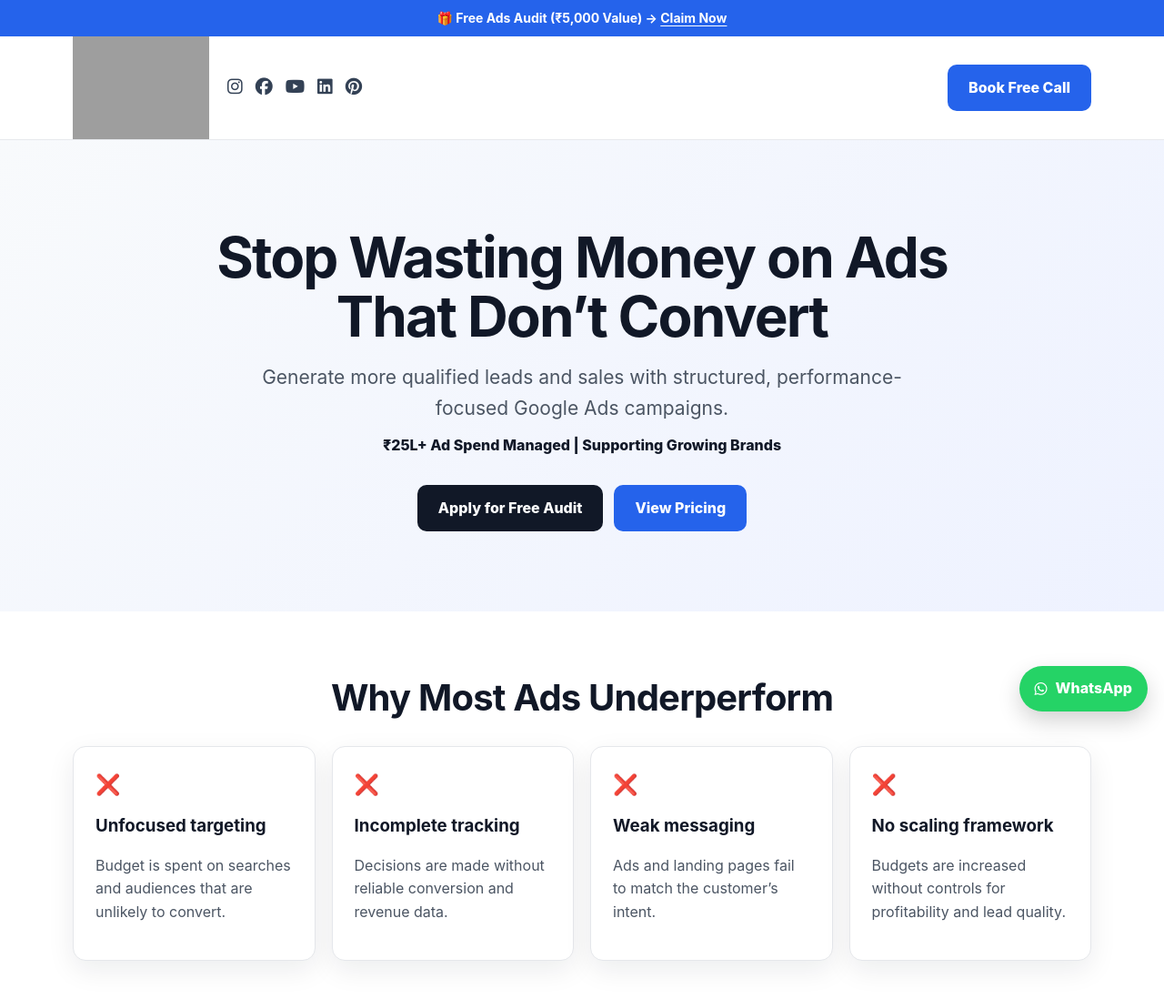
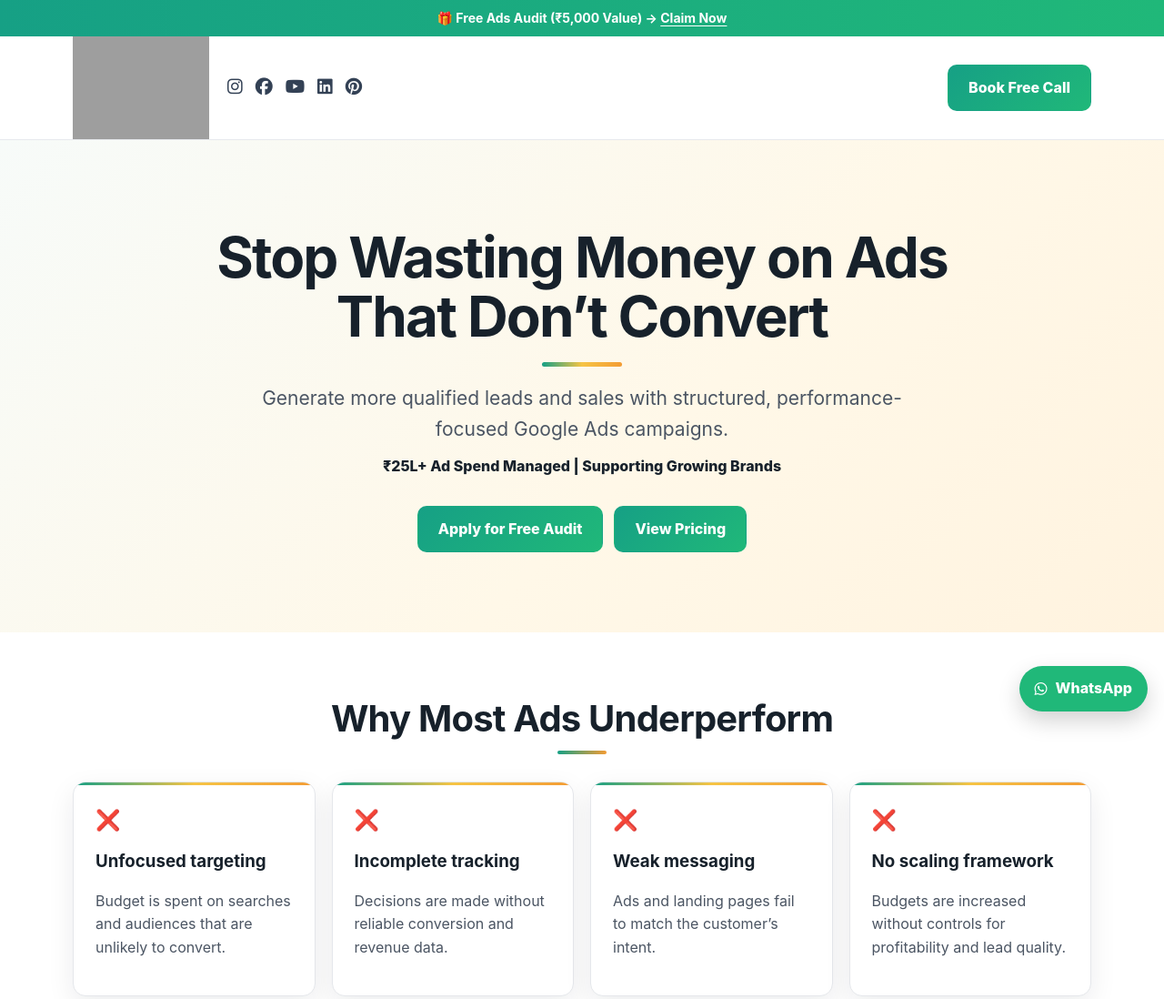
Before and after one commit to manishpanchal261-arch/scalewithmanish.com, a plain HTML site: page index.html in a window 1280 px wide. Shown: the top 1098 px of the page at 91% size. Drawn offline with Linux system fonts and the light colour scheme; grey boxes are pictures that could not be loaded.

Commit message:
Update index.html

```diff
--- a/index.html
+++ b/index.html
@@ -3,7 +3,7 @@
 <head>
   <meta charset="utf-8">
   <meta name="viewport" content="width=device-width, initial-scale=1">
-  <meta name="theme-color" content="#2563eb">
+  <meta name="theme-color" content="#16a085">
   <meta name="description" content="Apply for a free Google Ads growth audit from ScaleWithManish. Get campaign, tracking, wasted-spend and growth recommendations.">
   <meta name="robots" content="index,follow">
   <link rel="canonical" href="https://scalewithmanish.com/">
@@ -28,15 +28,17 @@
 
   <style>
     :root{
-      --blue:#2563eb;
-      --blue-dark:#1d4ed8;
-      --ink:#111827;
+      --blue:#16a085;
+      --blue-dark:#0f7f6f;
+      --ink:#17212b;
       --muted:#4b5563;
       --line:#e5e7eb;
-      --soft:#f8fafc;
-      --dark:#0f172a;
-      --card-dark:#1f2937;
-      --green:#25d366;
+      --soft:#f7fbf9;
+      --dark:#17212b;
+      --card-dark:#22313d;
+      --green:#20b879;
+      --orange:#f39c34;
+      --yellow:#f6c445;
       --radius:14px;
       --shadow:0 10px 30px rgba(15,23,42,.08);
       --max:1120px;
@@ -58,7 +60,7 @@
 
     .top-offer{
       position:relative;
-      background:var(--blue);
+      background:linear-gradient(90deg,var(--blue),#20b879);
       color:#fff;
       text-align:center;
       padding:9px 16px;
@@ -86,7 +88,7 @@
     .logo{width:150px}
     .socials{display:flex;gap:14px;font-size:19px}
     .socials a{color:#334155;text-decoration:none}
-    .socials a:hover{color:var(--blue)}
+    .socials a:hover{color:var(--orange)}
 
     .btn{
       display:inline-flex;
@@ -97,7 +99,7 @@
       padding:12px 22px;
       border-radius:10px;
       border:1px solid transparent;
-      background:var(--ink);
+      background:linear-gradient(135deg,var(--blue),#20b879);
       color:#fff;
       text-decoration:none;
       font-weight:800;
@@ -105,16 +107,37 @@
       transition:.2s ease;
     }
     .btn:hover{transform:translateY(-1px);box-shadow:0 8px 20px rgba(15,23,42,.15)}
-    .btn-blue{background:var(--blue)}
+    .btn-blue{background:linear-gradient(135deg,var(--blue),#20b879)}
     .btn-blue:hover{background:var(--blue-dark)}
     .btn-outline{background:#fff;color:var(--ink);border-color:var(--line)}
 
     .hero{
       padding:96px 0 88px;
-      background:linear-gradient(135deg,#f8fafc 0%,#eef2ff 100%);
+      background:linear-gradient(135deg,#f7fbf9 0%,#fff8e8 58%,#fff3df 100%);
       text-align:center;
     }
     .hero h1{max-width:850px;margin:0 auto 18px;font-size:clamp(36px,5vw,62px);line-height:1.05;letter-spacing:-.03em}
+
+    .hero h1::after{
+      content:"";
+      display:block;
+      width:88px;
+      height:5px;
+      margin:18px auto 0;
+      border-radius:999px;
+      background:linear-gradient(90deg,var(--blue),var(--yellow),var(--orange));
+    }
+    .section h2::after{
+      content:"";
+      display:block;
+      width:54px;
+      height:4px;
+      margin:12px auto 0;
+      border-radius:999px;
+      background:linear-gradient(90deg,var(--blue),var(--orange));
+    }
+    .section-dark h2::after{background:linear-gradient(90deg,var(--yellow),var(--orange))}
+
     .hero .sub{max-width:760px;margin:0 auto;font-size:clamp(17px,2vw,21px);color:var(--muted)}
     .hero-proof{margin-top:12px;font-weight:800}
     .hero-actions{display:flex;justify-content:center;gap:12px;flex-wrap:wrap;margin-top:30px}
@@ -124,9 +147,10 @@
     .section-intro{max-width:740px;margin:0 auto 34px;text-align:center}
 
     .grid{display:grid;grid-template-columns:repeat(4,minmax(0,1fr));gap:18px;margin-top:30px}
-    .card{background:#fff;border:1px solid var(--line);padding:24px;border-radius:var(--radius);box-shadow:var(--shadow)}
+    .card{position:relative;background:#fff;border:1px solid var(--line);padding:24px;border-radius:var(--radius);box-shadow:var(--shadow);overflow:hidden}
+    .card::before{content:"";position:absolute;left:0;top:0;width:100%;height:3px;background:linear-gradient(90deg,var(--blue),var(--yellow),var(--orange))}
     .section-dark .card{background:var(--card-dark);border-color:#334155;color:#fff}
-    .card-icon{font-size:22px;margin-bottom:12px}
+    .card-icon{font-size:22px;margin-bottom:12px;color:var(--orange)}
 
     .proof-stack{max-width:920px;margin:34px auto 0;display:grid;gap:46px}
     .proof-item{text-align:center}
@@ -182,19 +206,19 @@
     }
     .popup-content{display:grid;grid-template-columns:1.05fr .95fr}
     .popup-left,.popup-right{padding:38px}
-    .popup-right{background:#f6f8ff;display:flex;flex-direction:column;justify-content:center}
+    .popup-right{background:linear-gradient(160deg,#f1fbf7,#fff7e6);display:flex;flex-direction:column;justify-content:center}
     .popup-close{position:absolute;top:12px;right:14px;width:40px;height:40px;border:0;border-radius:50%;background:#fff;font-size:28px;cursor:pointer;z-index:2}
-    .popup-badge{display:inline-block;background:#fde047;padding:7px 14px;border-radius:999px;font-weight:900;font-size:13px}
+    .popup-badge{display:inline-block;background:#f6c445;padding:7px 14px;border-radius:999px;font-weight:900;font-size:13px}
     .popup-title{font-size:clamp(32px,4vw,48px);line-height:1.02;margin:18px 0}
     .popup-title span{color:var(--blue)}
     .popup-list{list-style:none;padding:0;margin:18px 0}
     .popup-list li{margin:9px 0}
     .popup-skip{display:block;width:100%;margin-top:12px;border:0;background:none;color:#64748b;text-decoration:underline;cursor:pointer}
     .dashboard{display:grid;grid-template-columns:1fr 1fr;gap:12px}
-    .metric-card{background:#fff;border:1px solid #dbeafe;border-radius:12px;padding:16px;text-align:center;box-shadow:0 7px 20px rgba(37,99,235,.08)}
+    .metric-card{background:#fff;border:1px solid #cfe9df;border-radius:12px;padding:16px;text-align:center;box-shadow:0 7px 20px rgba(22,160,133,.10)}
     .metric-card strong{display:block;color:#059669;font-size:22px}
     .trusted{text-align:center;margin-top:20px;font-weight:700}
-    .bottom-strip{margin-top:16px;padding:12px;border-radius:12px;background:#eaf1ff;text-align:center;font-size:13px}
+    .bottom-strip{margin-top:16px;padding:12px;border-radius:12px;background:#eaf7f2;text-align:center;font-size:13px}
 
     @media (max-width:900px){
       .grid{grid-template-columns:repeat(2,minmax(0,1fr))}
```
